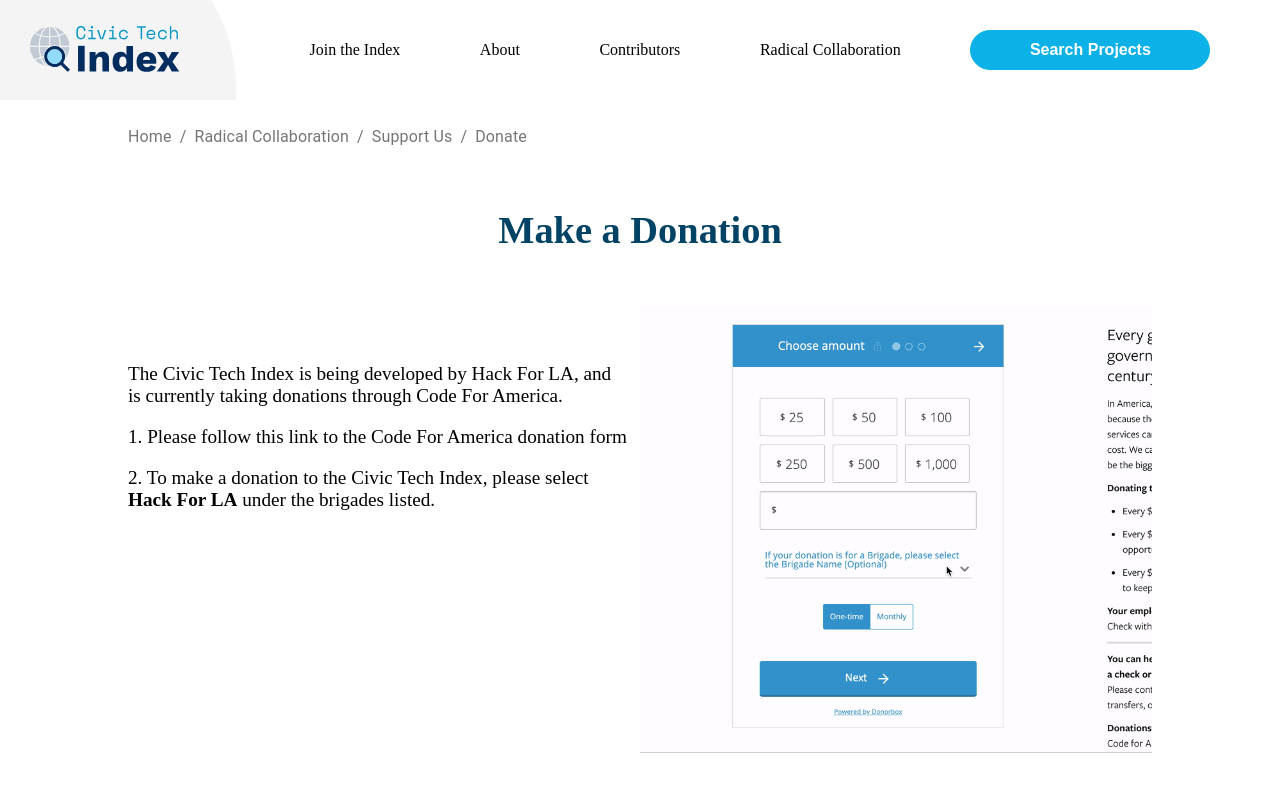
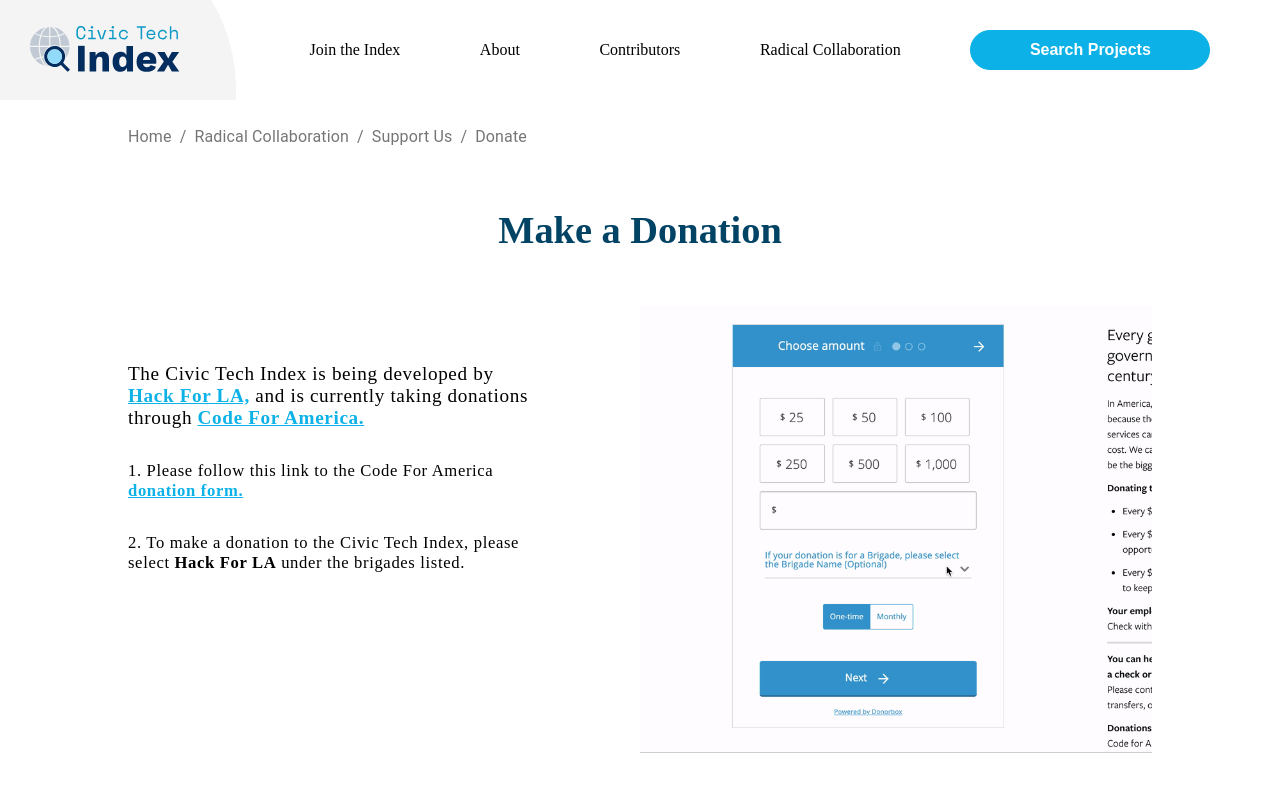
Before and after one commit to civictechindex/CTI-website-frontend, a React (Create React App) app: page /donate in a window 1280 px wide. Shown: the top 792 px of the page. Built offline with nearby package versions, Linux system fonts and the light colour scheme; what webfontloader would draw is missing.

Commit message:
Styled links in the donation information section

```diff
--- a/src/pages/Donation/index.js
+++ b/src/pages/Donation/index.js
@@ -24,11 +24,39 @@ const Donation = () => {
 
       <section className={classes.commonSection + ' ' + classes.infoSection}>
         <div className={classes.infoText}>
-          <p>The Civic Tech Index is being developed by <span>Hack For LA,</span> and
-            is currently taking donations through <span>Code For America.</span>
+
+          <p className={classes.infoDescription}>
+            The Civic Tech Index is being developed by<br />{' '}
+            <a
+              className={classes.styledLink}
+              href="https://www.hackforla.org"
+              target="_blank"
+            >
+              <span>Hack For LA,</span>
+            </a>
+            {' '}and is currently taking donations<br /> through{' '}
+            <a
+              className={classes.styledLink}
+              href="https://www.codeforamerica.org"
+              target="_blank"
+            >
+              <span>Code For America.</span>
+            </a>
           </p>
-          <p>1. Please follow this link to the Code For America <span>donation form</span></p>
-          <p>2. To make a donation to the Civic Tech Index, please
+
+          <p className={classes.infoSteps}>
+            1. Please follow this link to the Code For America<br />
+            <a
+              className={classes.styledLink}
+              href="https://www.codeforamerica.org/donate"
+              target="_blank"
+            >
+              <span className={classes.styledLink}>donation form.</span>
+            </a>
+          </p>
+
+          <p className={classes.infoSteps}>
+            2. To make a donation to the Civic Tech Index, please<br />
             select <strong>Hack For LA</strong> under the brigades listed.
           </p>
         </div>
--- a/src/pages/Donation/styles.js
+++ b/src/pages/Donation/styles.js
@@ -16,17 +16,33 @@ const useStyles = createUseStyles(theme => ({
     fontSize: '3vw',
   },
 
+  infoDescription: {
+    fontSize: '1.5vw',
+  },
+
   infoGif: {
     width: '50%',
+  },
+
+  infoSteps: {
+    fontSize: '1.3vw',
+    marginTop: '2.5vw',
   },
 
   infoText: {
     boxSizing: 'border-box',
     display: 'inline-block',
+    fontFamily: theme.primaryFontFamily,
     fontSize: '1.5vw',
+    letterSpacing: '0.05vw',
     padding: '3vw 1vw 0 0',
     verticalAlign: 'top',
     width: '50%',
+  },
+
+  styledLink: {
+    color: '#0CB2E7',
+    fontWeight: 'bold',
   },
 
   titleSection: {
```
